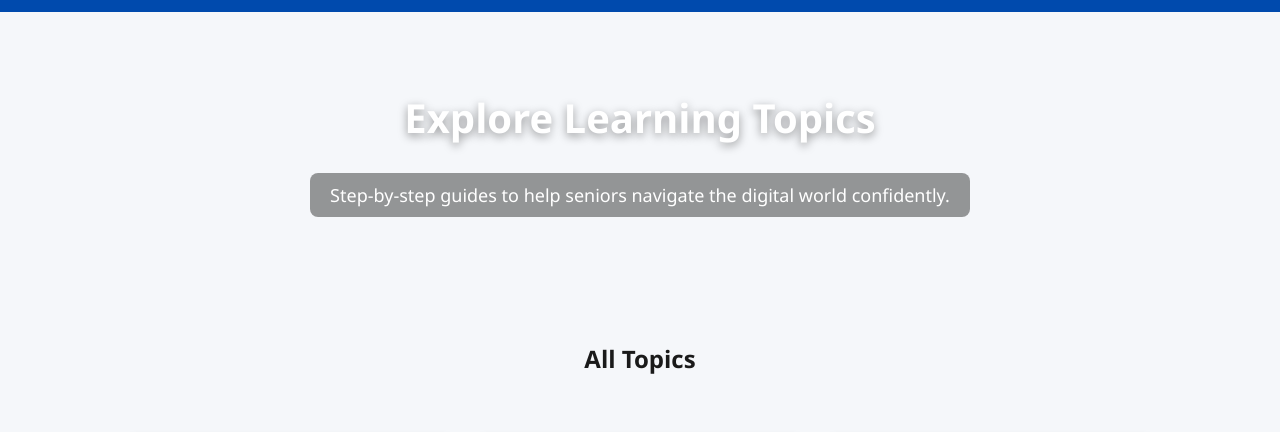
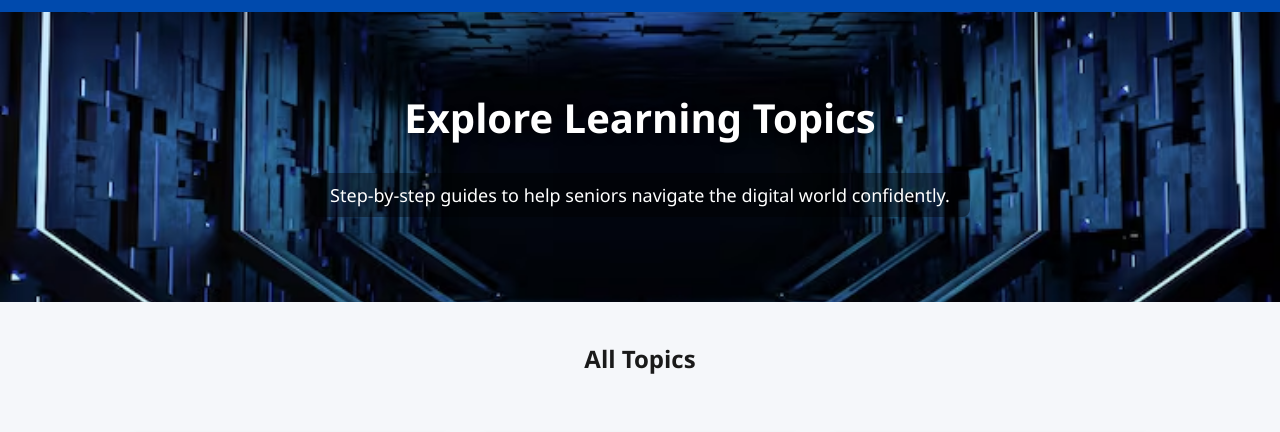
Before and after one commit to kakao7/field-project001, a website: page topics.html in a window 1280 px wide. Shown: the part 68-500 px from the top of the page. Drawn offline with Linux system fonts and the light colour scheme.

Commit message:
Updated project with new changes

```diff
--- a/topics.html
+++ b/topics.html
@@ -18,7 +18,7 @@
     </div>
 </nav>
 
-<div class="hero" style="background-image:url('images/hero-topics.jpg');">
+<div class="hero" style="background-image:url('images/topics.jpg');">
     <h1>Explore Learning Topics</h1>
     <p>Step-by-step guides to help seniors navigate the digital world confidently.</p>
 </div>
```
Also changed, not shown: images/topics.jpg (added).
